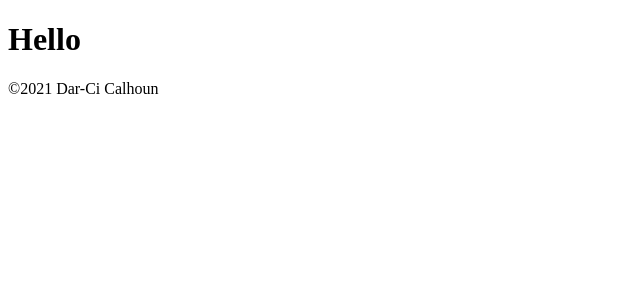
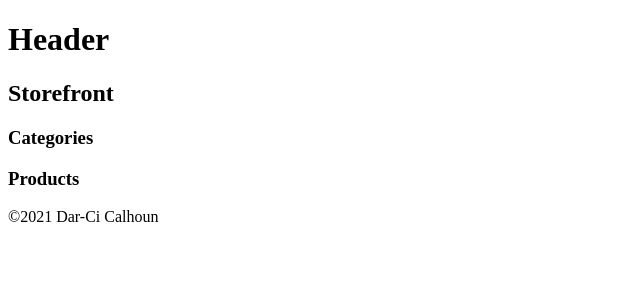
Before and after one commit to dcalhoun286/storefront, a React (Create React App) app: page / in a window 1280 px wide. Shown: the top 300 px of the page, without its empty margins (0-640 px from the left). Built offline with nearby package versions, Linux system fonts and the light colour scheme.

Commit message:
wired up components

```diff
--- a/src/App.js
+++ b/src/App.js
@@ -1,10 +1,12 @@
 import Header from './components/header/header.js';
+import Storefront from './components/storefront/storefront.js';
 import Footer from './components/footer/footer.js';
 
 function App() {
   return (
     <>
       <Header />
+      <Storefront />
       <Footer />
     </>
   );
--- a/src/components/header/header.js
+++ b/src/components/header/header.js
@@ -1,7 +1,7 @@
 function Header () {
   return (
     <>
-      <h1>Hello</h1>
+      <h1>Header</h1>
     </>
   )
 }
--- a/src/components/storefront/categories.js
+++ b/src/components/storefront/categories.js
@@ -0,0 +1,13 @@
+// component - person that needs contractor - call contracting agency: bring in contractor's skills and use that to render different stuff
+
+import React from 'react';
+
+function Categories () {
+  return (
+    <>
+      <h3>Categories</h3>
+    </>
+  )
+}
+
+export default Categories;
--- a/src/components/storefront/products.js
+++ b/src/components/storefront/products.js
@@ -0,0 +1,11 @@
+import React from 'react';
+
+function Products () {
+  return (
+    <>
+      <h3>Products</h3>
+    </>
+  )
+}
+
+export default Products;
--- a/src/components/storefront/storefront.js
+++ b/src/components/storefront/storefront.js
@@ -0,0 +1,15 @@
+import React from 'react';
+import Categories from './categories.js';
+import Products from './products.js';
+
+function Storefront () {
+  return (
+    <>
+      <h2>Storefront</h2>
+      <Categories />
+      <Products />
+    </>
+  )
+}
+
+export default Storefront;
--- a/src/store/categories.js
+++ b/src/store/categories.js
@@ -0,0 +1,4 @@
+// think of as contractor to storefront/categories.js
+
+// reducers change which category is being presented / which one is active
+// actions:
--- a/src/store/index.js
+++ b/src/store/index.js
@@ -0,0 +1 @@
+// this is like the contract agency
```
